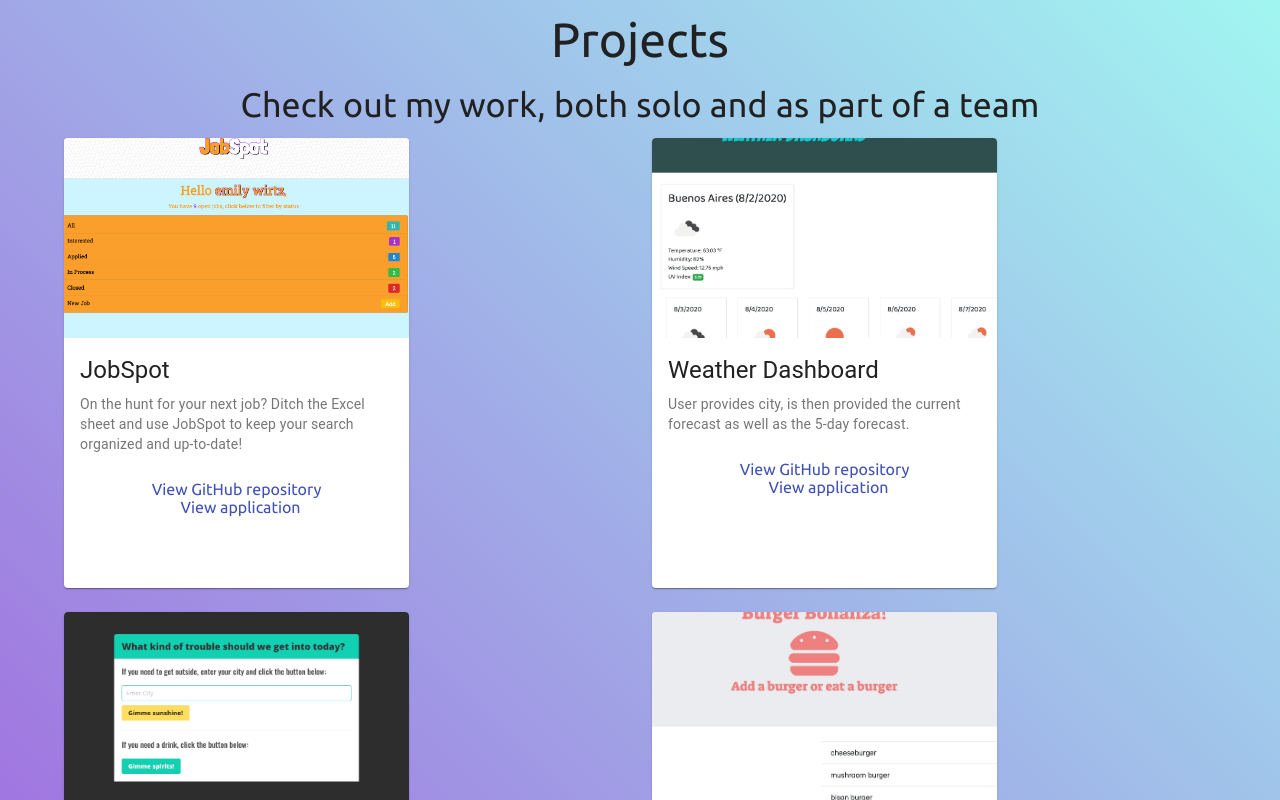
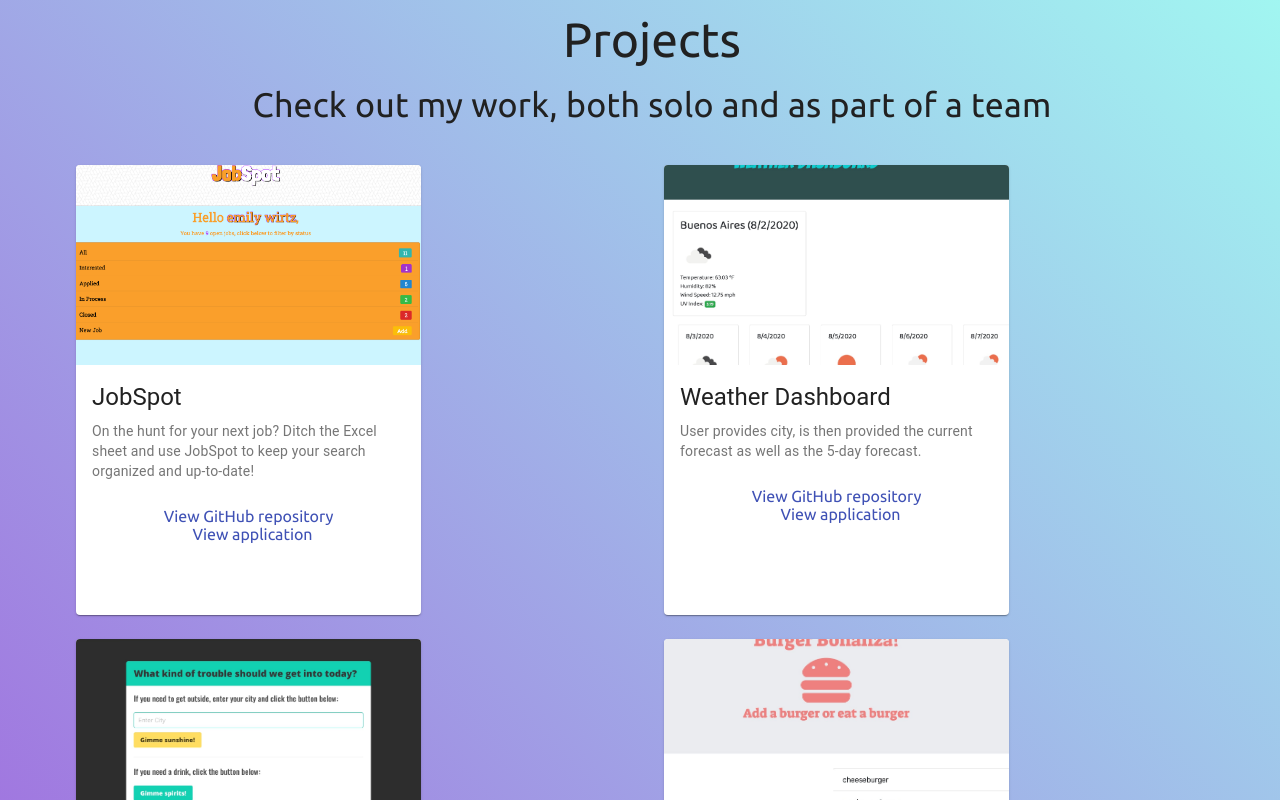
Before and after one commit to ewirtz3/ew-portfolio, a React app: page / in a window 1280 px wide. Shown: the part 2660-3460 px from the top of the page. Built offline with nearby package versions, Linux system fonts and the light colour scheme.

Commit message:
pushing project section changes

```diff
--- a/src/components/projects/Projects.js
+++ b/src/components/projects/Projects.js
@@ -44,7 +44,7 @@ const useStyles = makeStyles({
     fontFamily: ["Ubuntu", "sans-serif"],
   },
   grid: {
-    marginTop: "15px auto",
+    margin: "15px auto",
   },
 });
 
```
